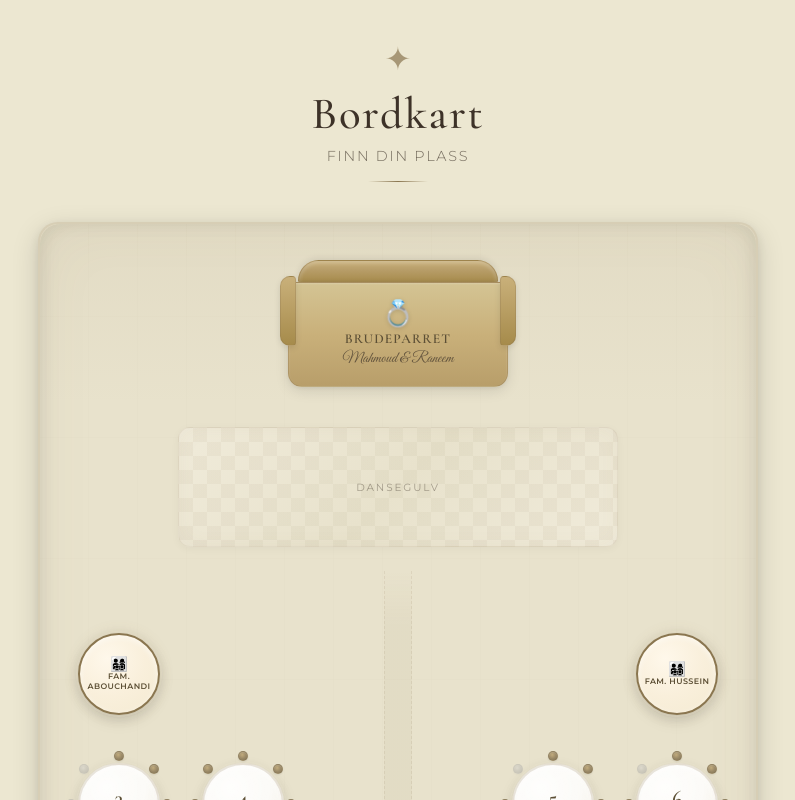
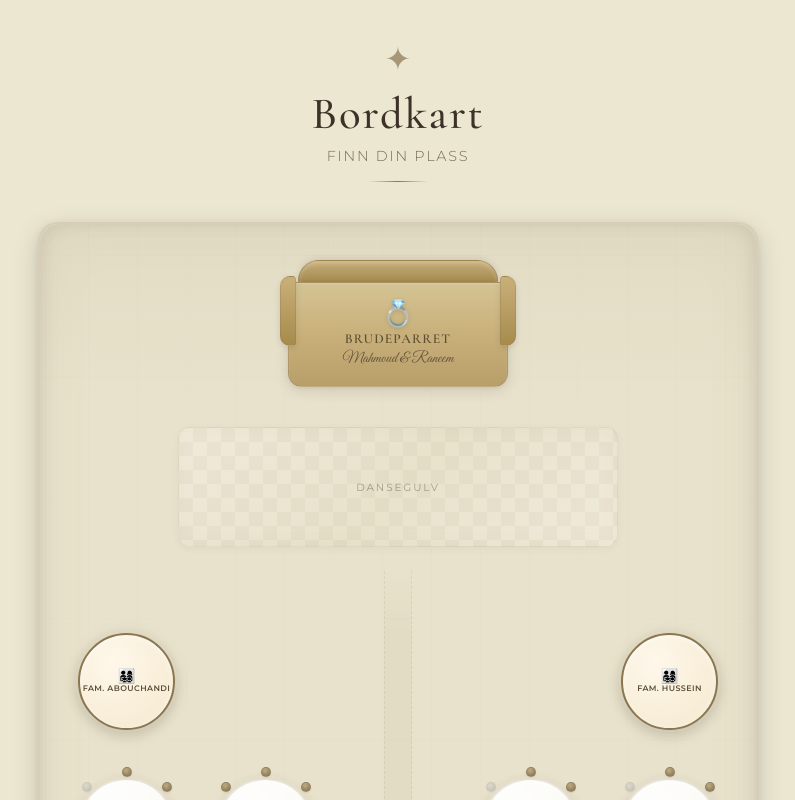
Before and after one commit to mahmoudAndRanim/wedding-map, a React (Vite) app: page / in a window 1280 px wide. Shown: the top 800 px of the page, without its empty margins (242-1037 px from the left). Built offline with nearby package versions, Linux system fonts and the light colour scheme; no server answers.

Commit message:
style: slightly larger tables for better readability

```diff
--- a/src/index.css
+++ b/src/index.css
@@ -378,8 +378,8 @@ body {
 
 .table {
   position: relative;
-  width: 110px;
-  height: 110px;
+  width: 125px;
+  height: 125px;
   cursor: pointer;
   transition: transform 0.3s cubic-bezier(0.34, 1.56, 0.64, 1);
 }
```
